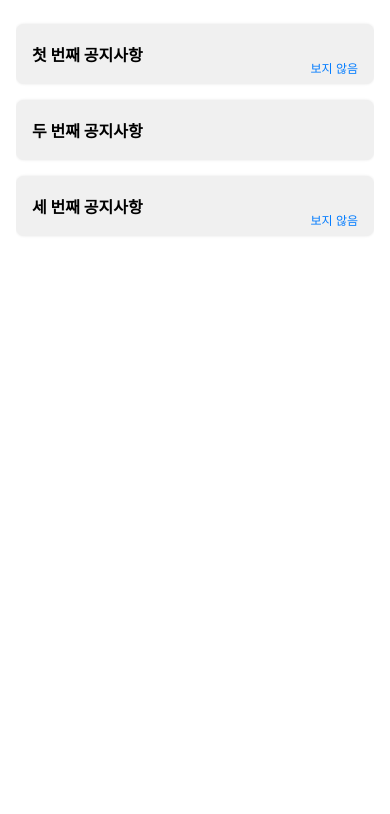
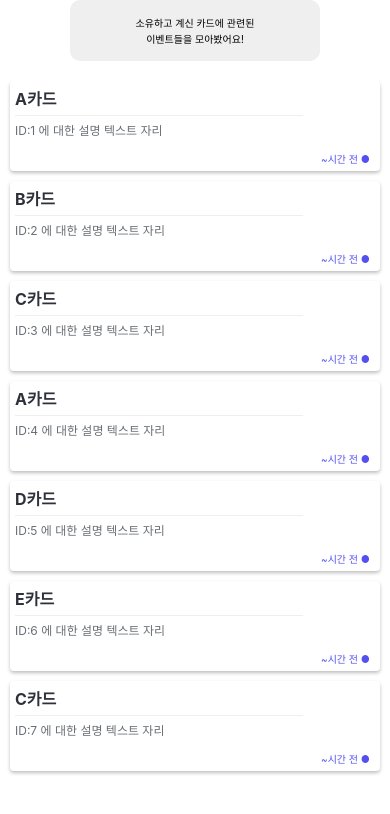
Before and after one commit to Fit-Card/Frontend, a React Native app in the folder fit-card/: screen /Notice in a window 390 px wide. Shown: the top 814 px of the page. Built offline with nearby package versions, Linux system fonts and the light colour scheme.

Commit message:
#35 feat: 알림함 UI 초안

```diff
--- a/fit-card/App.tsx
+++ b/fit-card/App.tsx
@@ -40,6 +40,7 @@ function SearchStackNavigator() {
         options={{ header: () => <HeaderComponent title="카드 목록" /> }}
       />
     </Stack.Navigator>
+
   );
 }
 
@@ -64,7 +65,7 @@ function MypageStackNavigator() {
       <Stack.Screen
         name="Notice"
         component={NoticeScreen}
-        options={{ header: () => <HeaderComponent title="공지 사항" /> }}
+        options={{ header: () => <HeaderComponent title="이벤트 알림" /> }}
       />
       <Stack.Screen
         name="Noticedetail"
--- a/fit-card/pages/Addcard.tsx
+++ b/fit-card/pages/Addcard.tsx
@@ -149,7 +149,7 @@ const AddcardStyle = StyleSheet.create({
     paddingBottom: 50,
   },
   commentContainer: {
-    backgroundColor: KeyColors.backGray,
+    backgroundColor: KeyColors.lightGray,
     alignItems: "center",
     justifyContent: "center",
     margin: 10,
--- a/fit-card/pages/Deletecard.tsx
+++ b/fit-card/pages/Deletecard.tsx
@@ -172,7 +172,7 @@ const DeletecardStyle = StyleSheet.create({
     paddingBottom: 50,
   },
   commentContainer: {
-    backgroundColor: KeyColors.backGray,
+    backgroundColor: KeyColors.lightGray,
     alignItems: "center",
     justifyContent: "center",
     margin: 10,
--- a/fit-card/pages/Notice.tsx
+++ b/fit-card/pages/Notice.tsx
@@ -1,8 +1,10 @@
 import React, { useState } from "react";
-import { View, Text, StyleSheet, FlatList, TouchableOpacity } from "react-native";
+import { View, Text, StyleSheet, FlatList, TouchableOpacity, Dimensions } from "react-native";
 import { useNavigation, NavigationProp } from "@react-navigation/native";
 import { StackParamList } from "../navigationTypes";
 import { SafeAreaView } from "react-native-safe-area-context";
+import KeyColors from "@/styles/KeyColor";
+import Common from "@/styles/Common";
 
 interface Notice {
   id: string;
@@ -11,71 +13,107 @@ interface Notice {
 }
 
 const dummyNotices: Notice[] = [
-  { id: "1", title: "첫 번째 공지사항", isRead: false },
-  { id: "2", title: "두 번째 공지사항", isRead: true },
-  { id: "3", title: "세 번째 공지사항", isRead: false },
+  { id: "1", title: "A카드", isRead: false },
+  { id: "2", title: "B카드", isRead: false },
+  { id: "3", title: "C카드", isRead: false },
+  { id: "4", title: "A카드", isRead: false },
+  { id: "5", title: "D카드", isRead: false },
+  { id: "6", title: "E카드", isRead: false },
+  { id: "7", title: "C카드", isRead: false },
 ];
 
 export default function NoticeScreen() {
   const navigation = useNavigation<NavigationProp<StackParamList>>();
 
-  // 알림을 클릭하면 해당 ID를 전달하면서 자세히 보기 페이지로 이동
   const handleNoticePress = (notice: Notice) => {
-    alert(notice.id + "를 열람하는 로직!");
+    // alert(notice.id + "를 열람하는 로직!");
     notice.isRead = true;
-    navigation.navigate("Noticedetail", {noticeId: notice.id});
+    navigation.navigate("Noticedetail", { noticeId: notice.id });
   };
 
   const renderItem = ({ item }: { item: Notice }) => (
-    <TouchableOpacity
-      style={styles.card}
-      onPress={() => handleNoticePress(item)}
-    >
-      <Text style={styles.cardTitle}>{item.title}</Text>
-      {!item.isRead && <Text style={styles.unread}>보지 않음</Text>}
+    <TouchableOpacity style={noticeStyle.card} onPress={() => handleNoticePress(item)}>
+      <Text style={[noticeStyle.cardTitle, Common.textBlack]}>{item.title}</Text>
+      <Text style={[noticeStyle.cardText, Common.textGray, {fontSize: 12}]}>ID:{item.id} 에 대한 설명 텍스트 자리</Text>
+      {!item.isRead && <Text style={[noticeStyle.unreadText, Common.textSmall]}>~시간 전 ●</Text>}
     </TouchableOpacity>
   );
 
   return (
-    <SafeAreaView style={styles.container}>
+    <SafeAreaView style={noticeStyle.container}>
+      <View style={noticeStyle.commentContainer}>
+        <Text style={[Common.textSmall]} >소유하고 계신 카드에 관련된</Text>
+        <Text style={[Common.textSmall]} >이벤트들을 모아봤어요!</Text>
+      </View>
       <FlatList
         data={dummyNotices}
         renderItem={renderItem}
         keyExtractor={(item) => item.id}
         showsVerticalScrollIndicator={false}
+        style={[noticeStyle.cardList]}
       />
     </SafeAreaView>
   );
 }
 
-const styles = StyleSheet.create({
+const { width } = Dimensions.get("window");
+
+const noticeStyle = StyleSheet.create({
   container: {
     flex: 1,
-    padding: 16,
+    display: "flex",
+    alignItems: "center",
     backgroundColor: "#fff",
   },
   card: {
-    width: "100%",
-    height: 60,
-    justifyContent: "center",
-    paddingHorizontal: 16,
-    marginVertical: 8,
-    backgroundColor: "#f0f0f0",
-    borderRadius: 8,
+    borderRadius: 4,
+    height: 90,
+    marginBottom: 10,
+    marginHorizontal: 5,
+    display: "flex",
+    flexDirection: "column",
+    padding: 5,
+    position: "relative",
+    backgroundColor: "#FFFFFF",
+
     shadowColor: "#000",
-    shadowOpacity: 0.1,
-    shadowRadius: 3,
-    elevation: 1,
+    shadowOffset: {
+      width: 0,
+      height: 2,
+    },
+    shadowOpacity: 0.25,
+    shadowRadius: 3.84,
+
+    elevation: 5,
   },
   cardTitle: {
     fontSize: 16,
     fontWeight: "bold",
+    marginBottom: 5,
   },
-  unread: {
+  cardText : {
+    borderTopWidth: 1.2,
+    borderColor: KeyColors.lightGray,
+    paddingVertical: 5,
+    maxWidth: "80%",
+  },
+  commentContainer: {
+    backgroundColor: KeyColors.lightGray,
+    alignItems: "center",
+    justifyContent: "center",
+    padding: 15,
+    marginBottom: 20,
+    borderRadius: 10,
+    width: 250,
+    gap: 1,
+  },
+  cardList: {
+    width: width-10,
+  },
+  unreadText: {
     position: "absolute",
-    right: 16,
-    bottom: 8,
-    color: "#007BFF", // 파란색
-    fontSize: 12,
+    bottom: 5,
+    right: 10,
+    color: KeyColors.blue,
   },
 });
--- a/fit-card/styles/KeyColor.tsx
+++ b/fit-card/styles/KeyColor.tsx
@@ -2,7 +2,7 @@
 const KeyColors = {
     black: "#2E303A",
     gray: "#686E74",
-    backGray: "#efefef",
+    lightGray: "#efefef",
     blue: "#5250F0",
     red: "#FF3C3C",
   };
```
